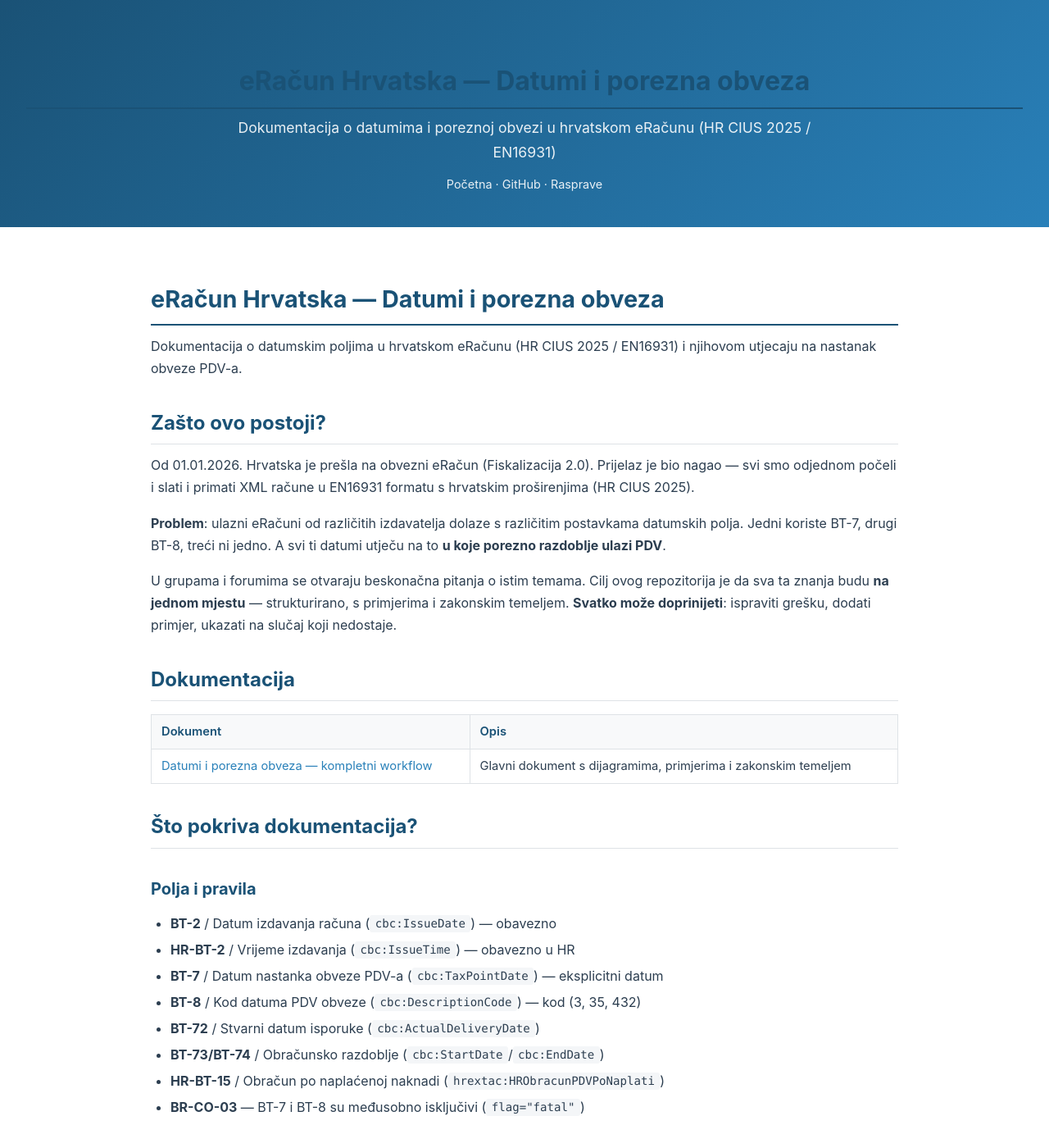
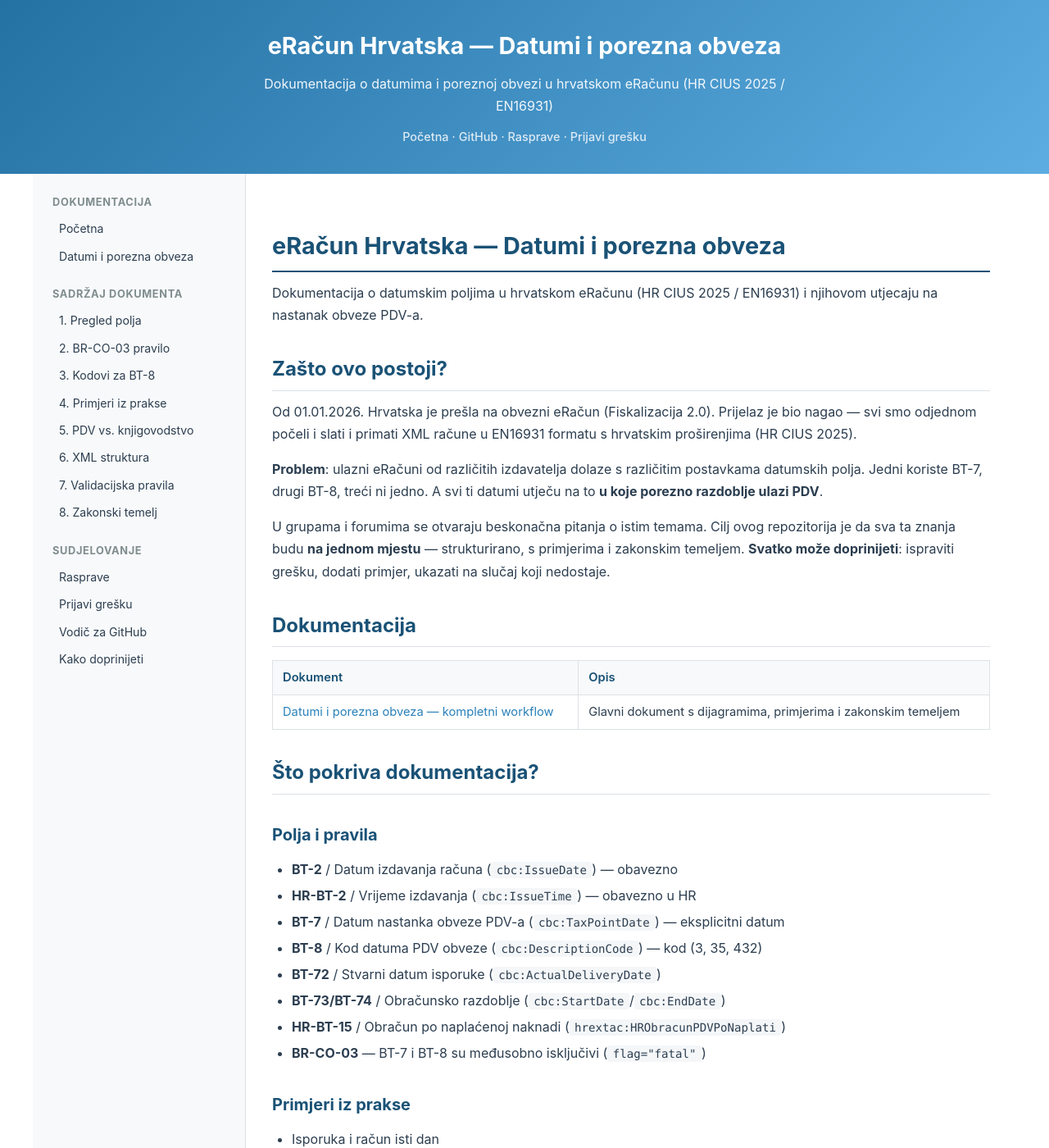
Before and after one commit to dageci/eracun-fiskalizacija-datumi, a Jekyll site: the page built from docs/index.md, in a window 1280 px wide and 1400 px high. Shown: the whole window at 82% size. Built offline with Jekyll 4.4.1, drawn with Linux system fonts in a browser that asks for light colours.

Commit message:
fix header boja + dodan lijevi sidebar s navigacijom
- Header: svijetliji gradient, bijeli naslov (vise nije nevidljiv)
- Sidebar: navigacija po dokumentu, linkovi na sekcije, sudjelovanje
- Responsive: sidebar se na mobitelu prebacuje iznad sadrzaja
- Print: sidebar se skriva

```diff
--- a/docs/_layouts/default.html
+++ b/docs/_layouts/default.html
@@ -17,6 +17,7 @@
       --warning: #e67e22;
       --danger: #c0392b;
       --code-bg: #f4f6f8;
+      --sidebar-width: 260px;
     }
 
     * { box-sizing: border-box; margin: 0; padding: 0; }
@@ -30,33 +31,94 @@
 
     /* Header */
     .page-header {
-      background: linear-gradient(135deg, var(--primary) 0%, var(--primary-light) 100%);
+      background: linear-gradient(135deg, #2471a3 0%, #5dade2 100%);
       color: white;
-      padding: 2.5rem 2rem;
+      padding: 2rem 2rem;
       text-align: center;
     }
-    .page-header h1 { font-size: 2rem; margin-bottom: 0.5rem; }
-    .page-header p { font-size: 1.1rem; opacity: 0.9; max-width: 700px; margin: 0 auto; }
-    .page-header a { color: white; }
+    .page-header h1 {
+      font-size: 1.8rem;
+      margin-bottom: 0.5rem;
+      color: white;
+      border: none;
+    }
+    .page-header p { font-size: 1rem; opacity: 0.92; max-width: 700px; margin: 0 auto; }
+    .page-header a { color: #eaf2f8; text-decoration: none; font-weight: 500; }
+    .page-header a:hover { color: white; text-decoration: underline; }
+    .page-header .nav-links { margin-top: 0.75rem; font-size: 0.9rem; }
+
+    /* Layout: sidebar + content */
+    .page-body {
+      display: flex;
+      max-width: 1200px;
+      margin: 0 auto;
+    }
+
+    /* Sidebar */
+    .sidebar {
+      width: var(--sidebar-width);
+      min-width: var(--sidebar-width);
+      padding: 1.5rem 1rem 2rem 1.5rem;
+      border-right: 1px solid var(--border);
+      background: var(--bg-alt);
+      font-size: 0.88rem;
+      position: sticky;
+      top: 0;
+      height: 100vh;
+      overflow-y: auto;
+    }
+    .sidebar h3 {
+      font-size: 0.8rem;
+      text-transform: uppercase;
+      letter-spacing: 0.05em;
+      color: var(--text-light);
+      margin: 1.25rem 0 0.4rem;
+      border: none;
+    }
+    .sidebar h3:first-child { margin-top: 0; }
+    .sidebar ul { list-style: none; margin: 0; padding: 0; }
+    .sidebar li { margin-bottom: 0.2rem; }
+    .sidebar a {
+      color: var(--text);
+      text-decoration: none;
+      display: block;
+      padding: 0.2rem 0.5rem;
+      border-radius: 4px;
+      transition: background 0.15s;
+    }
+    .sidebar a:hover { background: #e2e8f0; color: var(--primary); }
+    .sidebar a.active { background: var(--primary-light); color: white; }
 
     /* Main content */
     .main-content {
-      max-width: 960px;
-      margin: 0 auto;
-      padding: 2rem 1.5rem 4rem;
+      flex: 1;
+      min-width: 0;
+      padding: 2rem 2rem 4rem;
     }
 
     /* Typography */
-    h1, h2, h3, h4 { color: var(--primary); margin-top: 2rem; margin-bottom: 0.75rem; }
-    h1 { font-size: 1.8rem; border-bottom: 2px solid var(--primary); padding-bottom: 0.3rem; }
-    h2 { font-size: 1.5rem; border-bottom: 1px solid var(--border); padding-bottom: 0.3rem; }
-    h3 { font-size: 1.25rem; }
-    h4 { font-size: 1.1rem; color: var(--primary-light); }
+    .main-content h1, .main-content h2, .main-content h3, .main-content h4 {
+      color: var(--primary);
+      margin-top: 2rem;
+      margin-bottom: 0.75rem;
+    }
+    .main-content h1 {
+      font-size: 1.8rem;
+      border-bottom: 2px solid var(--primary);
+      padding-bottom: 0.3rem;
+    }
+    .main-content h2 {
+      font-size: 1.5rem;
+      border-bottom: 1px solid var(--border);
+      padding-bottom: 0.3rem;
+    }
+    .main-content h3 { font-size: 1.25rem; border: none; }
+    .main-content h4 { font-size: 1.1rem; color: var(--primary-light); }
     p { margin-bottom: 1rem; }
 
     /* Links */
-    a { color: var(--primary-light); text-decoration: none; }
-    a:hover { text-decoration: underline; }
+    .main-content a { color: var(--primary-light); text-decoration: none; }
+    .main-content a:hover { text-decoration: underline; }
 
     /* Tables */
     table {
@@ -144,12 +206,21 @@
       color: var(--text-light);
       font-size: 0.85rem;
     }
-    .site-footer a { color: var(--primary-light); }
+    .site-footer a { color: var(--primary-light); text-decoration: none; }
+    .site-footer a:hover { text-decoration: underline; }
 
-    /* Responsive */
-    @media (max-width: 768px) {
-      .page-header { padding: 1.5rem 1rem; }
-      .page-header h1 { font-size: 1.5rem; }
+    /* Mobile: hide sidebar */
+    @media (max-width: 900px) {
+      .page-body { flex-direction: column; }
+      .sidebar {
+        width: 100%;
+        min-width: 100%;
+        height: auto;
+        position: static;
+        border-right: none;
+        border-bottom: 1px solid var(--border);
+        padding: 1rem;
+      }
       .main-content { padding: 1rem; }
       table { font-size: 0.82rem; }
       th, td { padding: 0.35rem 0.5rem; }
@@ -158,7 +229,9 @@
     /* Print */
     @media print {
       .page-header { background: none; color: var(--text); padding: 1rem 0; }
-      .main-content { max-width: none; }
+      .page-header h1 { color: var(--text); }
+      .sidebar { display: none; }
+      .main-content { max-width: none; padding: 0; }
       pre { background: var(--bg-alt); color: var(--text); border: 1px solid var(--border); }
     }
   </style>
@@ -171,16 +244,47 @@
   <header class="page-header">
     <h1>{{ site.title }}</h1>
     <p>{{ site.description }}</p>
-    <p style="margin-top: 0.75rem; font-size: 0.9rem;">
+    <p class="nav-links">
       <a href="{{ site.baseurl }}/">Početna</a> ·
       <a href="https://github.com/dageci/eracun-fiskalizacija-datumi">GitHub</a> ·
-      <a href="https://github.com/dageci/eracun-fiskalizacija-datumi/discussions">Rasprave</a>
+      <a href="https://github.com/dageci/eracun-fiskalizacija-datumi/discussions">Rasprave</a> ·
+      <a href="https://github.com/dageci/eracun-fiskalizacija-datumi/issues">Prijavi grešku</a>
     </p>
   </header>
 
-  <main class="main-content">
-    {{ content }}
-  </main>
+  <div class="page-body">
+    <nav class="sidebar">
+      <h3>Dokumentacija</h3>
+      <ul>
+        <li><a href="{{ site.baseurl }}/">Početna</a></li>
+        <li><a href="{{ site.baseurl }}/eracun-datumi-poreza-workflow">Datumi i porezna obveza</a></li>
+      </ul>
+
+      <h3>Sadržaj dokumenta</h3>
+      <ul>
+        <li><a href="{{ site.baseurl }}/eracun-datumi-poreza-workflow#1-pregled-polja">1. Pregled polja</a></li>
+        <li><a href="{{ site.baseurl }}/eracun-datumi-poreza-workflow#2-ključno-pravilo-br-co-03">2. BR-CO-03 pravilo</a></li>
+        <li><a href="{{ site.baseurl }}/eracun-datumi-poreza-workflow#3-mogući-kodovi-za-bt-8">3. Kodovi za BT-8</a></li>
+        <li><a href="{{ site.baseurl }}/eracun-datumi-poreza-workflow#4-primjeri-iz-prakse">4. Primjeri iz prakse</a></li>
+        <li><a href="{{ site.baseurl }}/eracun-datumi-poreza-workflow#5-datumi-na-eračunu-vs-datumi-u-knjigovodstvu">5. PDV vs. knjigovodstvo</a></li>
+        <li><a href="{{ site.baseurl }}/eracun-datumi-poreza-workflow#6-xml-struktura--pozicija-elemenata">6. XML struktura</a></li>
+        <li><a href="{{ site.baseurl }}/eracun-datumi-poreza-workflow#7-validacijska-pravila-za-datume-schematron">7. Validacijska pravila</a></li>
+        <li><a href="{{ site.baseurl }}/eracun-datumi-poreza-workflow#8-zakonski-temelj">8. Zakonski temelj</a></li>
+      </ul>
+
+      <h3>Sudjelovanje</h3>
+      <ul>
+        <li><a href="https://github.com/dageci/eracun-fiskalizacija-datumi/discussions">Rasprave</a></li>
+        <li><a href="https://github.com/dageci/eracun-fiskalizacija-datumi/issues">Prijavi grešku</a></li>
+        <li><a href="https://github.com/dageci/eracun-fiskalizacija-datumi/blob/master/GITHUB-VODIC.md">Vodič za GitHub</a></li>
+        <li><a href="https://github.com/dageci/eracun-fiskalizacija-datumi/blob/master/CONTRIBUTING.md">Kako doprinijeti</a></li>
+      </ul>
+    </nav>
+
+    <main class="main-content">
+      {{ content }}
+    </main>
+  </div>
 
   <footer class="site-footer">
     <p>
```
